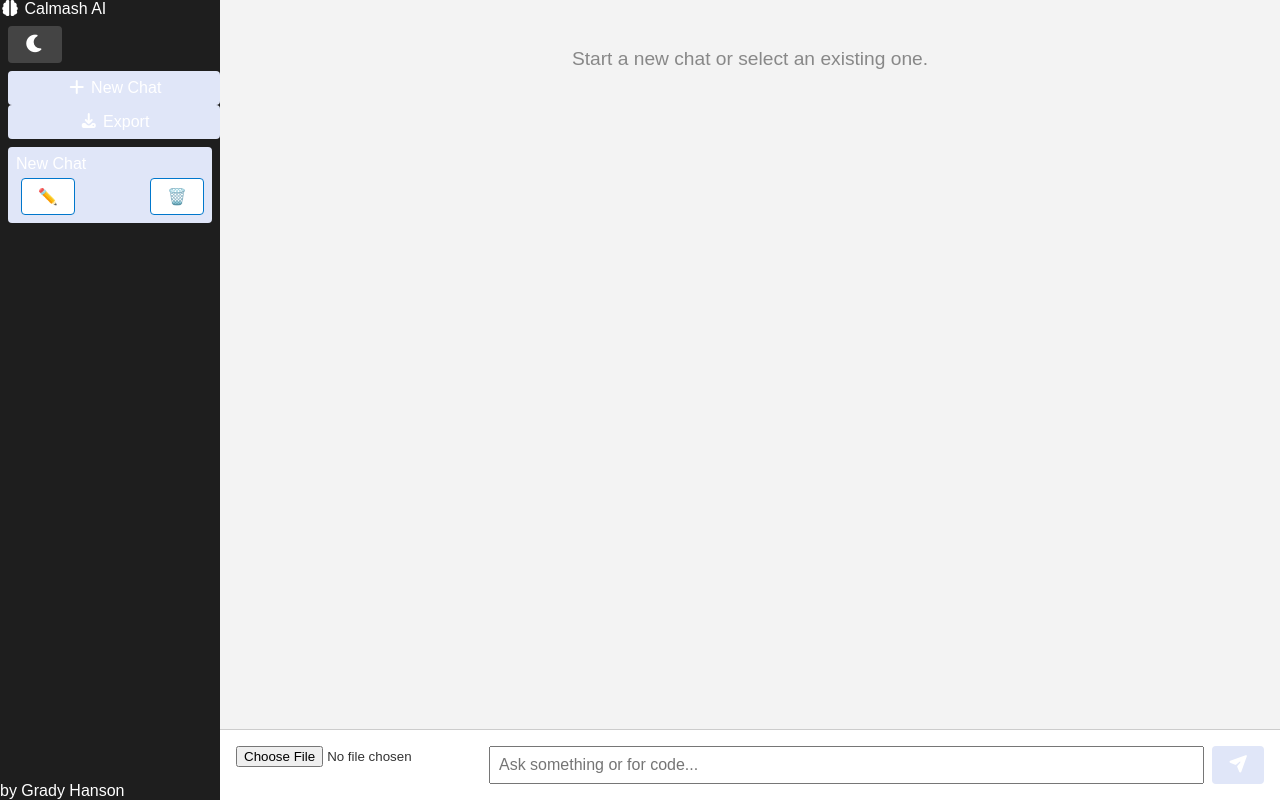
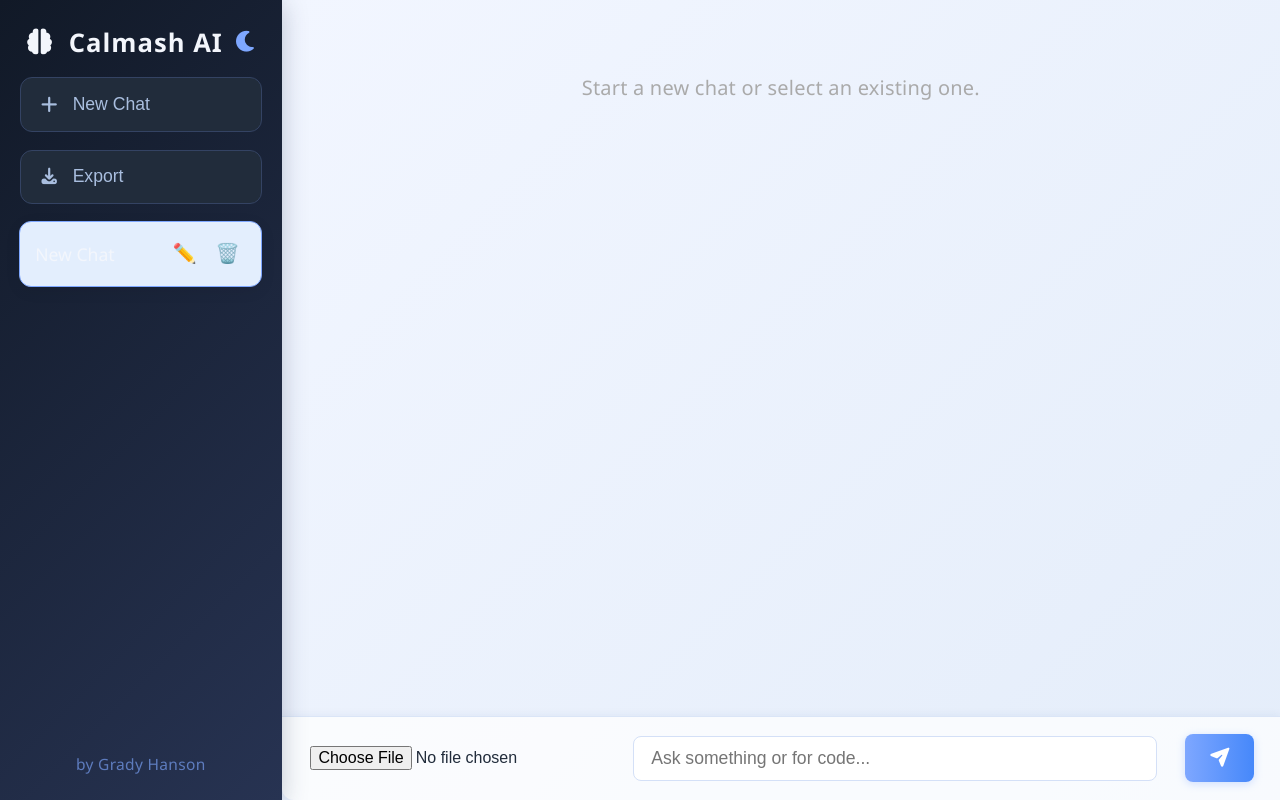
Before and after one commit to calmash60/calmash-ai-app, a website: page index.html in a window 1280 px wide. Drawn offline with nearby package versions, Linux system fonts and the light colour scheme.

Commit message:
Update style.css

```diff
--- a/style.css
+++ b/style.css
@@ -1,122 +1,246 @@
 :root {
-  --sidebar-bg: #1e1e1e;
-  --sidebar-text: #fff;
-  --main-bg: #f3f3f3;
-  --ai-color: #333;
-  --user-color: #0077cc;
-  --chat-bg: #fff;
-  --active-chat: #e0e6f8;
-  --chat-hover: #f5f5f5;
-  --focus-outline: 2px solid #0077cc;
-  --dark-main-bg: #181818;
-  --dark-sidebar-bg: #222;
-  --dark-ai-color: #eee;
-  --dark-user-color: #62a6ff;
-  --dark-chat-bg: #222;
-  --error-bg: #ffeded;
+  --sidebar-bg: linear-gradient(135deg, #111927 0%, #273352 100%);
+  --sidebar-text: #f3f6fc;
+  --sidebar-shadow: 0 4px 24px #27335244;
+  --sidebar-accent: #7ea7ff;
+  --sidebar-action-bg: #212c3b;
+  --sidebar-action-hover: #26324b;
+  --sidebar-action-border: #344363;
+  --sidebar-action-text: #a9bedf;
+  --main-bg: linear-gradient(135deg, #f2f6ff 0%, #e4edfa 100%);
+  --main-bg-dark: linear-gradient(135deg, #232a39 0%, #161d32 100%);
+  --ai-color: #212c3b;
+  --user-color: #4688fa;
+  --chat-bg: #ffffffb2;
+  --chat-bg-dark: #232a39b2;
+  --active-chat: #e3eefd;
+  --chat-hover: #f5f8ff;
+  --focus-outline: 2px solid #7ea7ff;
+  --error-bg: #fff2f2;
   --error-text: #a00;
   --loading-bg: #eef2fa;
-}
-
-*,
-*::before,
-*::after {
-  box-sizing: border-box;
+  --glass: rgba(255,255,255,0.75);
+  --glass-dark: rgba(35,42,57,0.85);
+  --border-radius: 12px;
+  --shadow: 0 4px 16px #0001;
+  --transition: 0.22s cubic-bezier(.5,0,.2,1);
+  --scrollbar-bg: #dde6f5;
+  --scrollbar-thumb: #7ea7ff99;
 }
 
 html, body {
   height: 100%;
   margin: 0;
   padding: 0;
-  font-family: Arial, "Segoe UI", Tahoma, Geneva, Verdana, sans-serif;
+  font-family: 'Segoe UI', Arial, sans-serif;
   background: var(--main-bg);
   color: var(--ai-color);
 }
 
+body {
+  min-height: 100vh;
+  display: flex;
+}
+
 #sidebar {
-  width: 220px;
+  min-width: 265px;
+  max-width: 370px;
+  width: 22vw;
   background: var(--sidebar-bg);
   color: var(--sidebar-text);
   height: 100vh;
-  float: left;
+  box-shadow: var(--sidebar-shadow);
   display: flex;
   flex-direction: column;
   align-items: stretch;
-  min-height: 100vh;
+  z-index: 2;
+  position: relative;
+  user-select: none;
 }
 
-#sidebar h2 {
-  text-align: center;
-  margin: 1rem 0;
+.sidebar-header {
+  display: flex;
+  align-items: center;
+  justify-content: space-between;
+  padding: 1.5rem 1rem 0.5rem 1.5rem;
+}
+
+.logo {
+  font-size: 1.6rem;
+  font-weight: bold;
+  letter-spacing: 1px;
+  display: flex;
+  align-items: center;
+  gap: 0.5em;
+}
+
+#dark-toggle {
+  background: transparent;
+  color: var(--sidebar-accent);
+  font-size: 1.3em;
+  border: none;
+  cursor: pointer;
+  outline: none;
+  padding: 0.3em;
+  transition: color var(--transition);
+}
+#dark-toggle:focus,
+#dark-toggle:hover {
+  color: #fff;
+}
+
+.sidebar-action {
+  width: 86%;
+  margin: 0.5em auto;
+  background: var(--sidebar-action-bg);
+  color: var(--sidebar-action-text);
+  border: 1px solid var(--sidebar-action-border);
+  border-radius: var(--border-radius);
+  padding: 0.9em 1em;
+  font-size: 1.1em;
+  cursor: pointer;
+  outline: none;
+  display: flex;
+  align-items: center;
+  gap: 0.7em;
+  transition: background var(--transition), color var(--transition);
+}
+.sidebar-action:hover,
+.sidebar-action:focus {
+  background: var(--sidebar-action-hover);
+  color: var(--sidebar-accent);
 }
 
 #chat-list {
   flex: 1;
   overflow-y: auto;
-  padding: 0.5rem;
+  padding: 0.5rem 1.2rem 0 1.2rem;
+}
+#chat-list::-webkit-scrollbar {
+  width: 7px;
+  background: var(--scrollbar-bg);
+}
+#chat-list::-webkit-scrollbar-thumb {
+  background: var(--scrollbar-thumb);
+  border-radius: 6px;
 }
 
 .chat-item {
-  padding: 0.5rem;
+  padding: 1em 0.85em;
   background: var(--chat-bg);
-  margin-bottom: 0.5rem;
+  margin-bottom: 0.7em;
   cursor: pointer;
-  border-radius: 4px;
+  border-radius: var(--border-radius);
   outline: none;
-  font-size: 1rem;
+  font-size: 1.1em;
+  font-weight: 500;
+  box-shadow: var(--shadow);
+  border: 1px solid transparent;
+  display: flex;
+  justify-content: space-between;
+  align-items: center;
+  transition: background var(--transition), border var(--transition), color var(--transition);
 }
-
 .chat-item.active {
   background: var(--active-chat);
+  border: 1.5px solid var(--sidebar-accent);
 }
-.chat-item:focus {
-  outline: var(--focus-outline);
-}
+.chat-item:focus,
 .chat-item:hover {
+  box-shadow: 0 0 0 2.5px var(--sidebar-accent) inset;
   background: var(--chat-hover);
 }
 
 .chat-actions {
   display: flex;
-  justify-content: space-between;
-  margin-top: 0.3rem;
-  gap: 0.3rem;
+  gap: 0.3em;
+}
+.edit-btn,
+.delete-msg-btn {
+  background: transparent;
+  color: var(--sidebar-accent);
+  border: none;
+  font-size: 1.1em;
+  cursor: pointer;
+  padding: 0.15em 0.35em;
+  border-radius: 5px;
+  transition: background var(--transition);
+}
+.edit-btn:hover,
+.delete-msg-btn:hover,
+.edit-btn:focus,
+.delete-msg-btn:focus {
+  background: var(--sidebar-action-hover);
+  color: #fff;
+}
+
+.sidebar-footer {
+  padding: 1em 1.5em 1.6em 1.5em;
+  font-size: 0.97em;
+  color: #7ea7ffcc;
+  opacity: 0.8;
+  text-align: center;
+  letter-spacing: 0.02em;
 }
 
 #main {
-  margin-left: 220px;
+  flex: 1;
   display: flex;
   flex-direction: column;
   min-height: 100vh;
   background: var(--main-bg);
-  transition: background 0.2s;
   height: 100vh;
+  position: relative;
+  overflow: hidden;
+  border-top-left-radius: var(--border-radius);
 }
 
 #chat-box {
   flex: 1;
-  padding: 1rem;
+  padding: 2.1rem 2.7vw 1rem 2.7vw;
   overflow-y: auto;
+  box-sizing: border-box;
+  background: transparent;
+  transition: background var(--transition);
 }
 
 .message {
-  margin-bottom: 1rem;
-  white-space: pre-wrap;
+  margin-bottom: 1.3rem;
   position: relative;
+  max-width: 730px;
+  border-radius: var(--border-radius);
+  padding: 1.08em 1.14em;
+  background: var(--glass);
+  box-shadow: var(--shadow);
+  word-break: break-word;
+  font-size: 1.11em;
+  line-height: 1.6;
+  border: 1px solid #e1e9f7;
+  margin-left: 0;
+}
+.ai {
+  margin-right: auto;
+  color: var(--ai-color);
+  background: var(--glass);
+  border-left: 4px solid var(--sidebar-accent);
 }
 .user {
+  margin-left: auto;
+  background: linear-gradient(130deg, #e2f0ff 0%, #f5faff 100%);
+  color: var(--user-color);
+  border-right: 4px solid var(--user-color);
   text-align: right;
-  color: var(--user-color);
 }
-.ai {
-  text-align: left;
-  color: var(--ai-color);
-}
+
 pre {
-  background: #eee;
-  padding: 0.5rem;
-  border-radius: 4px;
-  position: relative;
+  background: #0e1627;
+  color: #c8e1fa;
+  padding: 0.74em 1em;
+  border-radius: 9px;
+  font-size: 0.97em;
+  font-family: 'Fira Mono', 'Consolas', 'Menlo', monospace;
+  margin: 0.7em 0 0.2em 0;
+  box-shadow: 0 2px 8px #0002;
   overflow-x: auto;
 }
 
@@ -124,97 +248,159 @@ pre {
   display: flex;
   gap: 8px;
   margin-top: 0.3rem;
+  flex-wrap: wrap;
 }
 .code-actions button {
-  font-size: 0.8rem;
+  font-size: 0.96em;
+  background: #222c3a;
+  color: #7ea7ff;
+  border: none;
+  border-radius: 6px;
+  padding: 0.36em 0.79em;
+  cursor: pointer;
+  outline: none;
+  margin-right: 6px;
+  margin-bottom: 4px;
+  transition: background var(--transition), color var(--transition);
+}
+.code-actions button:hover,
+.code-actions button:focus {
+  background: #7ea7ff;
+  color: #fff;
 }
 
 #input-area {
   display: flex;
-  padding: 1rem;
-  border-top: 1px solid #ccc;
-  background: #fff;
+  padding: 1.1em 1.6em;
+  border-top: 1px solid #dae5f7;
+  background: var(--glass);
+  gap: 1em;
+  align-items: center;
+  box-shadow: 0 -1px 8px #27418c10;
+  border-bottom-left-radius: var(--border-radius);
 }
 #user-prompt {
   flex: 1;
-  padding: 0.5rem;
-  font-size: 1rem;
+  padding: 0.63em 1em;
+  font-size: 1.1em;
+  border: 1px solid #d4e0f7;
+  border-radius: 8px;
+  transition: border var(--transition);
+  outline: none;
 }
-button {
-  padding: 0.5rem 1rem;
-  font-size: 1rem;
-  background: var(--active-chat);
-  color: white;
+#user-prompt:focus {
+  border: 1.5px solid var(--sidebar-accent);
+}
+#fileInput {
+  padding: 0.2em;
+  font-size: 1em;
+}
+
+#send {
+  background: linear-gradient(90deg, #7ea7ff 0%, #4688fa 100%);
+  color: #fff;
+  font-size: 1.1em;
   border: none;
+  border-radius: 8px;
+  padding: 0.77em 1.35em;
+  margin-left: 0.7em;
   cursor: pointer;
-  border-radius: 4px;
-  margin-left: 0.5rem;
-  transition: background 0.2s, color 0.2s;
+  outline: none;
+  transition: background var(--transition), box-shadow var(--transition);
+  box-shadow: 0 2px 8px #7ea7ff55;
 }
-button:focus {
-  outline: var(--focus-outline);
+#send:hover,
+#send:focus {
+  background: linear-gradient(90deg, #4688fa 0%, #7ea7ff 100%);
+  box-shadow: 0 4px 16px #4688fa55;
 }
-.edit-btn,
-.delete-msg-btn {
-  background: #fff !important;
-  color: #0077cc !important;
-  border: 1px solid #0077cc;
-  margin-left: 0.3rem;
-}
-.edit-btn:hover,
-.delete-msg-btn:hover {
-  background: #eee !important;
-}
+
 .error-banner {
   background: var(--error-bg);
   color: var(--error-text);
-  padding: 0.5rem;
+  padding: 0.7rem 1rem;
   text-align: center;
   border-bottom: 1px solid var(--error-text);
   font-weight: bold;
   display: none;
+  font-size: 1.12em;
+  border-radius: var(--border-radius);
+  margin: 1.2em 2vw 0.2em 2vw;
+  box-shadow: 0 2px 12px #c00a;
 }
+
 .loading-indicator {
   display: none;
   text-align: center;
-  color: #888;
+  color: #4688fa;
   background: var(--loading-bg);
-  padding: 0.5rem 0;
-}
-.placeholder {
-  color: #888;
-  text-align: center;
-  margin-top: 2rem;
-  font-size: 1.2rem;
-}
-.dark-mode {
-  --main-bg: var(--dark-main-bg);
-  --sidebar-bg: var(--dark-sidebar-bg);
-  --ai-color: var(--dark-ai-color);
-  --user-color: var(--dark-user-color);
-  --chat-bg: var(--dark-chat-bg);
-  --chat-hover: #333;
-  background: var(--dark-main-bg) !important;
-  color: var(--dark-ai-color) !important;
-}
-#dark-toggle {
-  background: #444;
-  color: #fff;
-  font-size: 1.1rem;
-  border: none;
-  border-radius: 4px;
-  margin: 0.5rem;
-  transition: background 0.2s, color 0.2s;
+  padding: 0.7rem 0;
+  border-radius: 8px;
+  font-size: 1.17em;
+  box-shadow: 0 1px 8px #7ea7ff22;
+  margin: 0.8em 2vw 0.8em 2vw;
 }
 
+.placeholder {
+  color: #aaa;
+  text-align: center;
+  margin-top: 2.5rem;
+  font-size: 1.25rem;
+  letter-spacing: .01em;
+}
+
+.dark-mode {
+  --main-bg: var(--main-bg-dark);
+  --ai-color: #eaefff;
+  --chat-bg: var(--chat-bg-dark);
+  --user-color: #7ea7ff;
+  --sidebar-bg: linear-gradient(135deg, #141c2a 0%, #23304a 100%);
+  --sidebar-text: #eaefff;
+  --sidebar-accent: #7ea7ff;
+  --sidebar-action-bg: #1c2735;
+  --sidebar-action-hover: #22304b;
+  --sidebar-action-text: #8db2fa;
+  --focus-outline: 2px solid #7ea7ff;
+  --glass: rgba(35,42,57,0.79);
+  --glass-dark: rgba(22,29,50,0.85);
+  --chat-hover: #19253b;
+  --active-chat: #2d3652;
+  --error-bg: #2d2131;
+  --error-text: #ffbcbc;
+  --scrollbar-bg: #253153;
+  --scrollbar-thumb: #7ea7ff55;
+}
+body.dark-mode {
+  background: var(--main-bg-dark);
+}
+
+@media (max-width: 900px) {
+  #sidebar {
+    min-width: 70px;
+    max-width: 120px;
+    width: 14vw;
+  }
+  #main {
+    padding-left: 0;
+    margin-left: 0;
+  }
+  #chat-box {
+    padding-left: 1vw;
+    padding-right: 1vw;
+  }
+}
 @media (max-width: 700px) {
   #sidebar {
-    width: 100px;
+    display: none;
   }
   #main {
-    margin-left: 100px;
+    margin-left: 0;
+    border-radius: 0;
   }
-  .chat-item {
-    font-size: 0.8rem;
+  #chat-box {
+    padding: 1.2em 1vw;
+  }
+  #input-area {
+    padding: 0.7em 0.6em;
   }
 }
```
